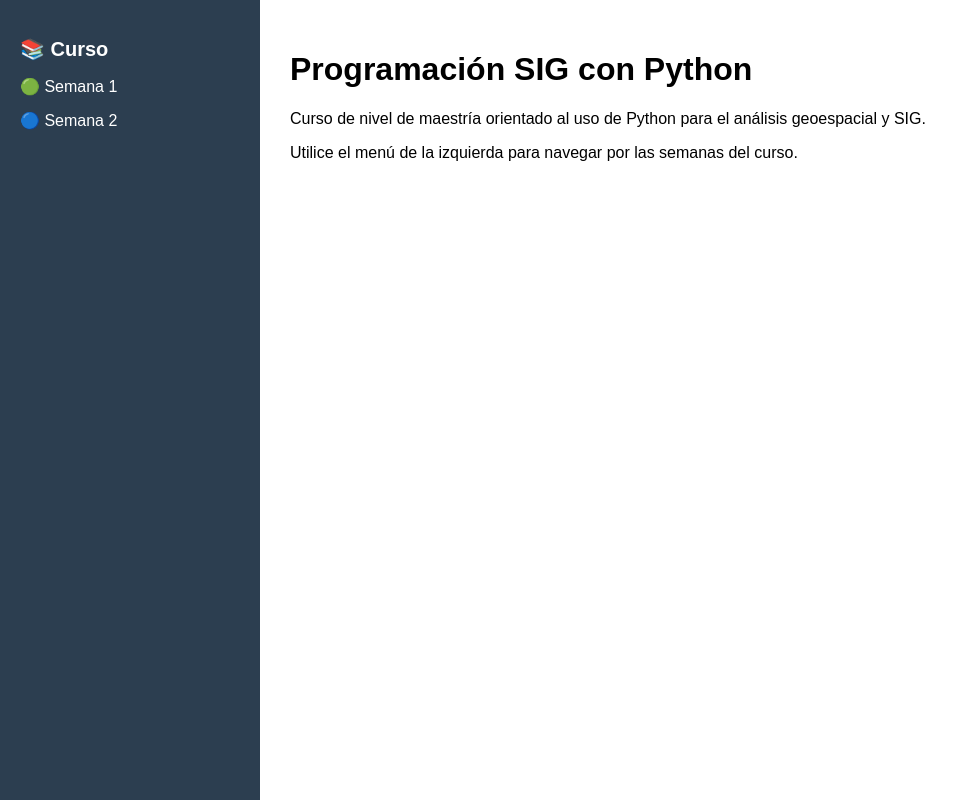
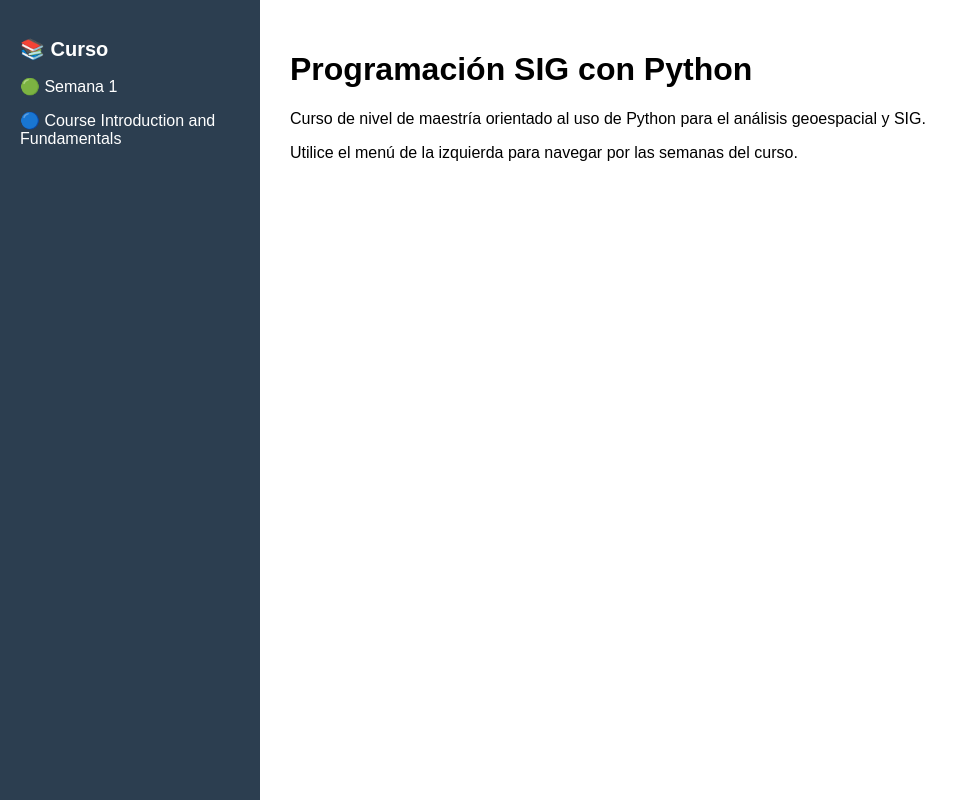
Before and after one commit to lccastillov/gb-20262, a plain HTML site: page index.html in a window 1280 px wide. Shown: the whole page, without its empty margins (0-967 px from the left). Drawn offline with Linux system fonts and the light colour scheme.

Commit message:
Update sidebar link to Course Introduction and Fundamentals

```diff
--- a/index.html
+++ b/index.html
@@ -13,7 +13,7 @@
       <h2>📚 Curso</h2>
       <ul>
         <li><a href="week1.html">🟢 Semana 1</a></li>
-        <li><a href="week2.html">🔵 Semana 2</a></li>
+        <li><a href="intro_fund.html">🔵 Course Introduction and Fundamentals</a></li>
       </ul>
     </aside>
 
```
